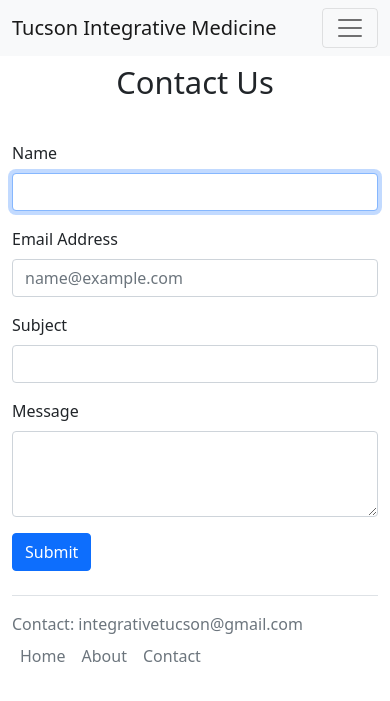
After one commit to meme8383/Integrative-Tucson, a Flask app: page /contact in a window 390 px wide. The commit adds this page. Shown: the top 701 px of the page. Run offline with Flask 2, Linux system fonts and the light colour scheme; some libraries are stand-ins or nearby versions.

Commit message:
Contact page, phone numbers, various formatting

```diff
--- a/application.py
+++ b/application.py
@@ -4,6 +4,7 @@ import os
 
 from flask import Flask, render_template, request
 from flask_session import Session
+from flask_mail import Mail, Message
 
 from tempfile import mkdtemp
 
@@ -11,6 +12,16 @@ app = Flask(__name__)
 
 # Ensure templates are auto-reloaded
 app.config["TEMPLATES_AUTO_RELOAD"] = True
+
+# Config email
+DEFAULT_EMAIL = os.environ["MAIL_DEFAULT_SENDER"]
+app.config["MAIL_DEFAULT_SENDER"] = DEFAULT_EMAIL
+app.config["MAIL_PASSWORD"] = os.environ["MAIL_PASSWORD"]
+app.config["MAIL_PORT"] = 587
+app.config["MAIL_SERVER"] = "smtp.gmail.com"
+app.config["MAIL_USE_TLS"] = True
+app.config["MAIL_USERNAME"] = os.environ["MAIL_USERNAME"]
+mail = Mail(app)
 
 # Ensure responses aren't cached
 @app.after_request
@@ -64,9 +75,38 @@ def practice(practice_id):
 def providers():
     return render_template("providers.html")
 
+@app.route("/contact", methods=["GET", "POST"])
+def contact():
+    if request.method == "POST":
+        name = request.form.get("name")
+        email = request.form.get("email")
+        subject = request.form.get("subject")
+        body = request.form.get("message")
+        if not name or not email or not subject or not body:
+            return render_template("contact.html"), 403
+
+
+        message_body = f"Name: {name}\nEmail: {email}\nSubject: {subject}\nMessage: {body}"
+        message = Message("Your message has been sent!", body=message_body, recipients=[email])
+        mail.send(message)
+
+        message = Message(f"New message from: {name}", body=message_body, recipients=[DEFAULT_EMAIL])
+        mail.send(message)
+
+        return render_template("success.html")
+
+    else:
+        return render_template("contact.html")
+
 @app.errorhandler(404)
 def page_not_found(e):
     return render_template("404.html"), 404
 
 def split_rows(query, columns):
     return [query[i:i + columns] for i in range(0, len(query), columns)]
+
+# Custom filter
+def phone(number):
+    number = str(number)
+    return f"({number[0:3]}) {number[3:6]}-{number[6:10]}"
+app.jinja_env.filters["phone"] = phone
--- a/requirements.txt
+++ b/requirements.txt
@@ -1,4 +1,5 @@
 flask
 flask_session
+flask_mail
 gunicorn
 psycopg2-binary
--- /dev/null
+++ b/templates/contact.html
@@ -0,0 +1,64 @@
+{% extends "layout.html" %}
+
+{% block title %}Contact - {% endblock %}
+
+{% block main %}
+    <div class="container">
+        <h1 class="display-5 mt-2 mb-4 text-center">Contact Us</h1>
+
+        <form class="row g-3 mt-4 needs-validation" action="/contact" method="post" novalidate>
+            <div class="col-md-6">
+                <label for="FormNameInput" class="form-label">Name</label>
+                <input type="text" id="FormNameInput" name="name" autofocus class="form-control" required>
+                <div class="invalid-feedback">
+                    This field is required.
+                </div>
+            </div>
+            <div class="col-md-6">
+                <label for="FormEmailInput" class="form-label">Email Address</label>
+                <input type="email" id="FormEmailInput" name="email" class="form-control" placeholder="name@example.com" required>
+                <div class="invalid-feedback">
+                    Please provide a valid email address.
+                </div>
+            </div>
+            <div class="col-12">
+                <label for="FormSubjectInput" class="form-label">Subject</label>
+                <input type="text" id="FormSubjectInput" name="subject" class="form-control" required>
+                <div class="invalid-feedback">
+                    This field is required.
+                </div>
+            </div>
+            <div class="col-12">
+                <label for="FormBodyInput" class="form-label">Message</label>
+                <textarea id="FormBodyInput" name="message" class="form-control" rows="3" required></textarea>
+                <div class="invalid-feedback">
+                    This field is required.
+                </div>
+            </div>
+            <div class="col-12">
+                <button type="submit" value="Message" class="btn btn-primary">Submit</button>
+            </div>
+        </form>
+    </div>
+
+    <script>
+        (function () {
+            'use strict'
+
+            var forms = document.querySelectorAll('.needs-validation')
+
+            Array.prototype.slice.call(forms)
+                .forEach(function (form) {
+                    form.addEventListener('submit', function (event) {
+                        if (!form.checkValidity()) {
+                            event.preventDefault()
+                            event.stopPropagation()
+                        }
+
+                        form.classList.add('was-validated')
+                    }, false)
+                })
+        })()
+    </script>
+
+{% endblock %}
--- a/templates/practice.html
+++ b/templates/practice.html
@@ -21,7 +21,7 @@
                             <th scope="row">{{ provider[2] }}</th>
                             <td>{{ provider[3] }}</td>
                             <td>{{ provider[4] }}</td>
-                            <td>{{ provider[5] }}</td>
+                            <td><a href="tel:{{ provider[5] }}">{{ provider[5] | phone }}</a></td>
                             <td><a href="{{ provider[6] }}">{{ provider[6] }}</a></td>
                         </tr>
                     {% endfor %}
--- a/templates/providers.html
+++ b/templates/providers.html
@@ -5,6 +5,8 @@
 {% block main %}
 
     <div class="container">
+        <h1 class="display-5 mt-2 mb-4 text-center">For Providers</h1>
+
         <div class="mt-3 mb-4 pb-2 row border-bottom">
             <div class="col-md-8">
                 <h1 class="display-6">Want to be part of the community?</h1>
```
Also changed, not shown: templates/patients.html (+9 -9 lines), templates/success.html (added, +11 -0 lines).
